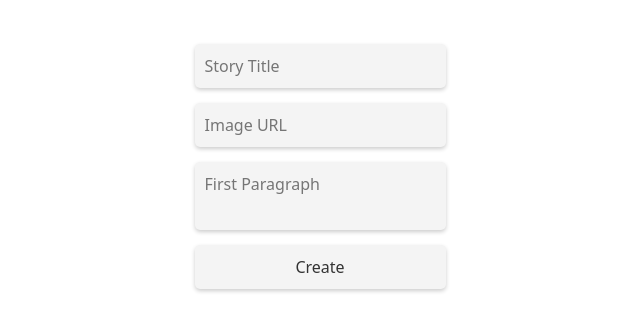
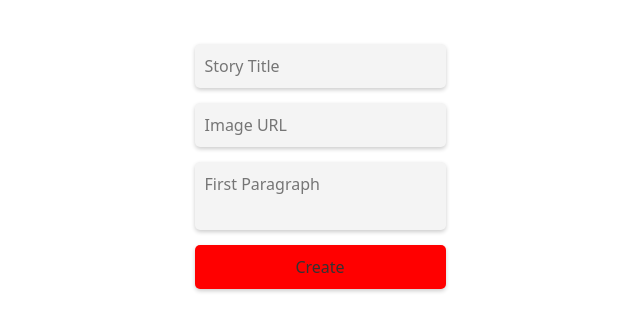
Before and after one commit to Rafl27/biteSized-app, a React (Vite) app: page /create in a window 1280 px wide. Shown: the part 226-556 px from the top of the page, without its empty margins (295-935 px from the left). Built offline with nearby package versions, Linux system fonts and the light colour scheme.

Commit message:
button color condition

```diff
--- a/src/pages/auth/SignUp.tsx
+++ b/src/pages/auth/SignUp.tsx
@@ -29,7 +29,6 @@ const SignUp: React.FC = () => {
       const name = formData.get('name')
       const email = formData.get('email')
       const password = formData.get('password')
-      // console.log(name, email, password)
       try {
         const response = await axios.post('http://localhost:3000/user/signup', {
           name,
--- a/src/pages/createStory/CreateStory.css
+++ b/src/pages/createStory/CreateStory.css
@@ -82,7 +82,7 @@ textarea:focus {
 }
 
 #createButton {
-  background-color: #f4f4f4;
+  /* background-color: #f4f4f4; */
   border: none;
   border-radius: 5px;
   padding: 10px;
@@ -92,3 +92,15 @@ textarea:focus {
   font-size: 16px;
   color: #333;
 }
+
+.disabled-button {
+  background-color: red;
+  color: white;
+  cursor: not-allowed;
+}
+
+.enabled-button {
+  background-color: green;
+  color: black;
+  cursor: pointer;
+}
--- a/src/pages/createStory/CreateStory.tsx
+++ b/src/pages/createStory/CreateStory.tsx
@@ -1,5 +1,6 @@
 import React, { useState } from 'react'
 import './CreateStory.css'
+import axios from 'axios'
 
 function App() {
   const [name, setName] = useState('')
@@ -16,31 +17,56 @@ function App() {
       return 'Please enter the first paragraph'
     }
   }
+  const handleCreateStory = async (event: any) => {
+    event.preventDefault()
+    const formData = new FormData(event.target)
+    const name = formData.get('name')
+    const img = formData.get('img')
+    const text = formData.get('text')
+    try {
+      const response = await axios.post('http://localhost:3000/story', {
+        name,
+        text,
+        img,
+      })
+    } catch (err) {
+      console.log(err)
+    }
+  }
   return (
     <div className="container">
+      <form className="createStory-form" onSubmit={handleCreateStory}>
         <div className="inputs">
           <input
             type="text"
             placeholder="Story Title"
+            name="name"
             onChange={(e) => setName(e.target.value)}
           />
           <input
             type="text"
             placeholder="Image URL"
+            name="img"
             onChange={(e) => setImage(e.target.value)}
           />
           <textarea
             placeholder="First Paragraph"
+            name="text"
             onChange={(e) => setText(e.target.value)}
           />
           <button
             id="createButton"
             disabled={isCreateButtonDisabled}
+            type="submit"
             title={isCreateButtonDisabled ? getCreateButtonTooltip() : ''}
+            className={
+              isCreateButtonDisabled ? 'disabled-button' : 'enabled-button'
+            }
           >
             Create
           </button>
         </div>
+      </form>
 
       <div className="output">
         {/* && is used for when a certain variable is available, if not it won't be rendered. */}
```
Lines whose indentation alone changed are shown as unchanged.
